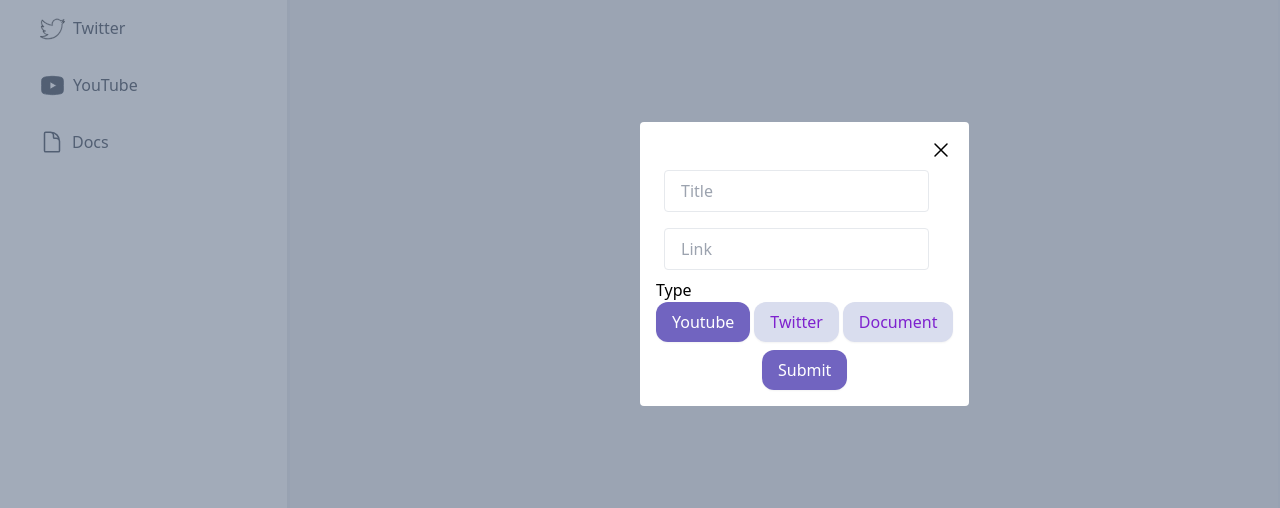
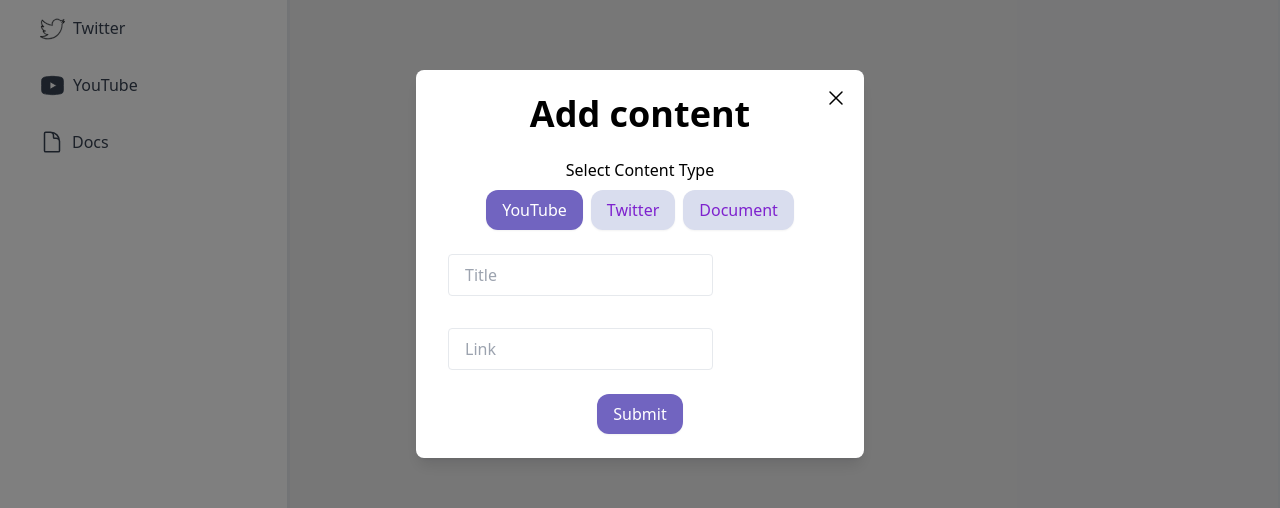
Before and after one commit to rishav76dev/brains, a React (Vite) app in the folder frontend/: page /dashboard in a window 1280 px wide. Both pictures are taken after a click on the button "Add content". Shown: the part 136-644 px from the top of the page. Built offline with nearby package versions, Linux system fonts and the light colour scheme; no server answers.

Commit message:
added document field

```diff
--- a/frontend/src/components/Card.tsx
+++ b/frontend/src/components/Card.tsx
@@ -7,15 +7,17 @@ import { getYoutubeEmbedLink,deleteContent } from "../utils/utils";
 interface CardProps {
   title: string;
   link: string;
-  type: "twitter" | "youtube";
+  type: "twitter" | "youtube" | "document";
   contentId: string;
+  description?: string;
 }
 
 
 
-export function Card({ title, link, type, contentId }: CardProps) {
+export function Card({ title, link, type, contentId, description}: CardProps) {
   const [iframeError, setIframeError] = useState(false);
   const embedUrl = getYoutubeEmbedLink(link);
+  const [isExpanded, setIsExpanded] = useState(false);
 
   useEffect(() => {
     if (type === "twitter") {
@@ -28,6 +30,11 @@ export function Card({ title, link, type, contentId }: CardProps) {
       };
     }
   }, [type, link]);
+
+  const truncateText = (text: string, maxLength: number) => {
+    if (text.length <= maxLength) return text;
+    return text.substring(0, maxLength) + "...";
+  };
 
   return (
     <div>
@@ -98,6 +105,22 @@ export function Card({ title, link, type, contentId }: CardProps) {
               <a href={link.replace("x.com", "twitter.com")}></a>
             </blockquote>
           )}
+
+          {type === "document" && description && (
+            <div className="bg-gray-50 rounded-lg p-3 border">
+              <div className="text-gray-700 text-sm leading-relaxed whitespace-pre-wrap">
+                {isExpanded ? description : truncateText(description, 150)}
+              </div>
+              {description.length > 150 && (
+                <button
+                  onClick={() => setIsExpanded(!isExpanded)}
+                  className="mt-2 text-blue-500 hover:text-blue-700 text-xs font-medium"
+                >
+                  {isExpanded ? "Show Less" : "Show More"}
+                </button>
+              )}
+            </div>
+          )}
         </div>
       </div>
     </div>
--- a/frontend/src/components/CreateContentModal.tsx
+++ b/frontend/src/components/CreateContentModal.tsx
@@ -8,7 +8,7 @@ import axios from "axios";
 enum ContentType {
   Youtube = "youtube",
   Twitter = "twitter",
-    Document = "document"
+  Document = "document",
 }
 
 // controlled component
@@ -18,71 +18,126 @@ interface CreateContentModalProps {
 }
 
 export function CreateContentModal({ open, onClose }: CreateContentModalProps) {
-    const titleRef = useRef<HTMLInputElement>();
-    const linkRef = useRef<HTMLInputElement>();
+  const titleRef = useRef<HTMLInputElement>(null);
+  const linkRef = useRef<HTMLInputElement>(null);
+  const descriptionRef = useRef<HTMLTextAreaElement>(null);
   const [type, setType] = useState(ContentType.Youtube);
 
   async function addContent() {
     const title = titleRef.current?.value;
     const link = linkRef.current?.value;
+    const description = descriptionRef.current?.value;
 
-        await axios.post(`${BACKEND_URL}/api/v1/content`, {
+    await axios.post(
+      `${BACKEND_URL}/api/v1/content`,
+      {
         link,
         title,
-            type
-        }, {
+        type,
+        description
+      },
+      {
         headers: {
-                "Authorization": localStorage.getItem("token")
+          Authorization: localStorage.getItem("token"),
+        },
       }
-        })
+    );
 
     onClose();
-
   }
 
-    return <div>
-        {open && <div>
-            <div className="w-screen h-screen bg-slate-500 fixed top-0 left-0 opacity-60 flex justify-center">
+  return (
+    <>
+      {open && (
+        <div>
+          {/* Overlay */}
+          <div className="fixed inset-0 bg-black bg-opacity-50 flex justify-center items-center z-40"></div>
 
-            </div>
-            <div className="w-screen h-screen fixed top-0 left-0 flex justify-center">
-                <div className="flex flex-col justify-center">
-                    <span className="bg-white opacity-100 p-4 rounded fixed">
-                        <div className="flex justify-end">
-
-                            <div onClick={onClose} className="cursor-pointer">
+          {/* Modal */}
+          <div className="fixed inset-0 flex justify-center items-center z-50">
+            <div className="bg-white rounded-lg shadow-lg w-[90%] max-w-md p-6 relative">
+              {/* Header with Title and Close Button */}
+              <div className="flex items-center justify-center mb-6">
+                <div className="text-4xl font-bold">Add content</div>
+                <div
+                  className="absolute top-4 right-4 cursor-pointer"
+                  onClick={onClose}
+                >
                   <CrossIcon />
                 </div>
               </div>
-                        <div>
-                            <Input reference={titleRef} placeholder={"Title"} />
-                            <Input reference={linkRef} placeholder={"Link"} />
-                        </div>
-                        <div>
-                            <h1>Type</h1>
-                            <div className="flex gap-1 justify-center pb-2">
+
+              {/* Step 1: Select Content Type */}
+              <div className="mb-4">
+                <h2 className="mb-2 text-center">Select Content Type</h2>
+                <div className="flex justify-center gap-2">
                   <Button
-                                   text="Youtube" variant={type === ContentType.Youtube ? "primary" : "secondary"}
-                                   onClick={() => {
-                                    setType(ContentType.Youtube)
-                                }}></Button>
-                                <Button text="Twitter" variant={type === ContentType.Twitter ? "primary" : "secondary"} onClick={() => {
-                                    setType(ContentType.Twitter)
-                                }}></Button>
-                                {/* to do button of document */}
-                                <Button text="Document" variant={type === ContentType.Twitter ? "primary" : "secondary"} onClick={() => {
-                                    setType(ContentType.Document)
-                                }}></Button>
-                            </div>
-                        </div>
-                        <div className="flex justify-center">
-                            <Button onClick={addContent} variant="primary" text="Submit" />
-                        </div>
-                    </span>
+                    text="YouTube"
+                    variant={
+                      type === ContentType.Youtube ? "primary" : "secondary"
+                    }
+                    onClick={() => setType(ContentType.Youtube)}
+                  />
+                  <Button
+                    text="Twitter"
+                    variant={
+                      type === ContentType.Twitter ? "primary" : "secondary"
+                    }
+                    onClick={() => setType(ContentType.Twitter)}
+                  />
+                  <Button
+                    text="Document"
+                    variant={
+                      type === ContentType.Document ? "primary" : "secondary"
+                    }
+                    onClick={() => setType(ContentType.Document)}
+                  />
                 </div>
               </div>
 
-        </div>}
+              {/* Step 2: Title */}
+              {type && (
+                <div className="mb-4">
+                  <Input reference={titleRef} placeholder="Title" />
                 </div>
+              )}
 
+              {/* Step 3: Dynamic Fields */}
+              {type === ContentType.Document && (
+                <div className="mb-4">
+                  <textarea
+                    ref={descriptionRef}
+                    placeholder="Write your document here..."
+                    className="w-full p-3 border rounded resize-none h-40 focus:outline-none focus:ring-2 focus:ring-purple-500"
+                  />
+                </div>
+              )}
+
+              {(type === ContentType.Youtube ||
+                type === ContentType.Twitter) && (
+                <div className="space-y-4 mb-4">
+                  <Input reference={linkRef} placeholder="Link" />
+                  {/* <textarea
+                    ref={descriptionRef}
+                    placeholder="Short description..."
+                    className="w-full p-3 border rounded resize-none h-24 focus:outline-none focus:ring-2 focus:ring-purple-500"
+                  /> */}
+                </div>
+              )}
+
+              {type && (
+                <div className="flex justify-center">
+                  <Button
+                    onClick={addContent}
+                    variant="primary"
+                    text="Submit"
+                  />
+                </div>
+              )}
+            </div>
+          </div>
+        </div>
+      )}
+    </>
+  );
 }
--- a/frontend/src/hooks/userContent.tsx
+++ b/frontend/src/hooks/userContent.tsx
@@ -6,26 +6,27 @@ export function useContent() {
   const [contents, setContents] = useState([]);
 
   function refresh() {
-        axios.get(`${BACKEND_URL}/api/v1/content`, {
+    axios
+      .get(`${BACKEND_URL}/api/v1/content`, {
         headers: {
-                "Authorization": localStorage.getItem("token")
-            }
+          Authorization: localStorage.getItem("token"),
+        },
       })
       .then((response) => {
-                setContents(response.data.content)
-            })
+        setContents(response.data.content);
+      });
   }
 
   useEffect(() => {
-        refresh()
+    refresh();
     const interval = setInterval(() => {
-            refresh()
-        }, 10 * 1000)
+      refresh();
+    }, 10 * 1000);
 
     return () => {
       clearInterval(interval);
+    };
+  }, []);
+
+  return { contents, refresh };
 }
-    }, [])
-
-    return {contents, refresh};
-}
--- a/frontend/src/pages/dashboard.tsx
+++ b/frontend/src/pages/dashboard.tsx
@@ -15,7 +15,8 @@ export function Dashboard() {
     _id: string;
     title: string;
     link: string;
-     type: "twitter" | "youtube";
+     type: "twitter" | "youtube" |"document";
+     description: string;
 
   };
 
@@ -80,6 +81,7 @@ export function Dashboard() {
                 link={item.link}
                 type={item.type}
                 contentId={item._id}
+                description={item.description}
               />
             ))
           ) : (
```
Also changed, not shown: frontend/src/components/SidebarItem.tsx (+16 -12 lines). Lines whose indentation alone changed are shown as unchanged.
